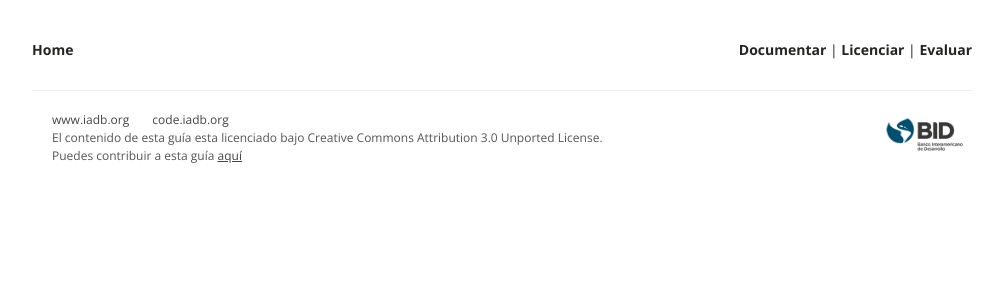
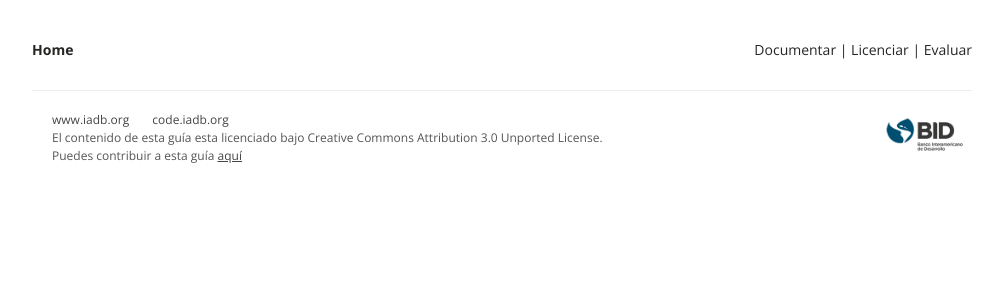
Before and after one commit to EL-BID/guia-de-publicacion, a Jekyll site: the page built from CONTRIBUTE.md, in a window 1280 px wide. Shown: the top 300 px of the page, without its empty margins (138-1141 px from the left). Built offline with Jekyll 4.4.1, drawn with Linux system fonts in a browser that asks for light colours; our own code applies the rules of GitHub Pages for plain Markdown files.

Commit message:
Update application.scss

```diff
--- a/assets/css/application.scss
+++ b/assets/css/application.scss
@@ -147,6 +147,10 @@
     margin: auto;
     font-size: 14px;
     line-height: 34px;
+}
+
+.nobold{
+font-weight: 200;
 }
 .language
 {
```
